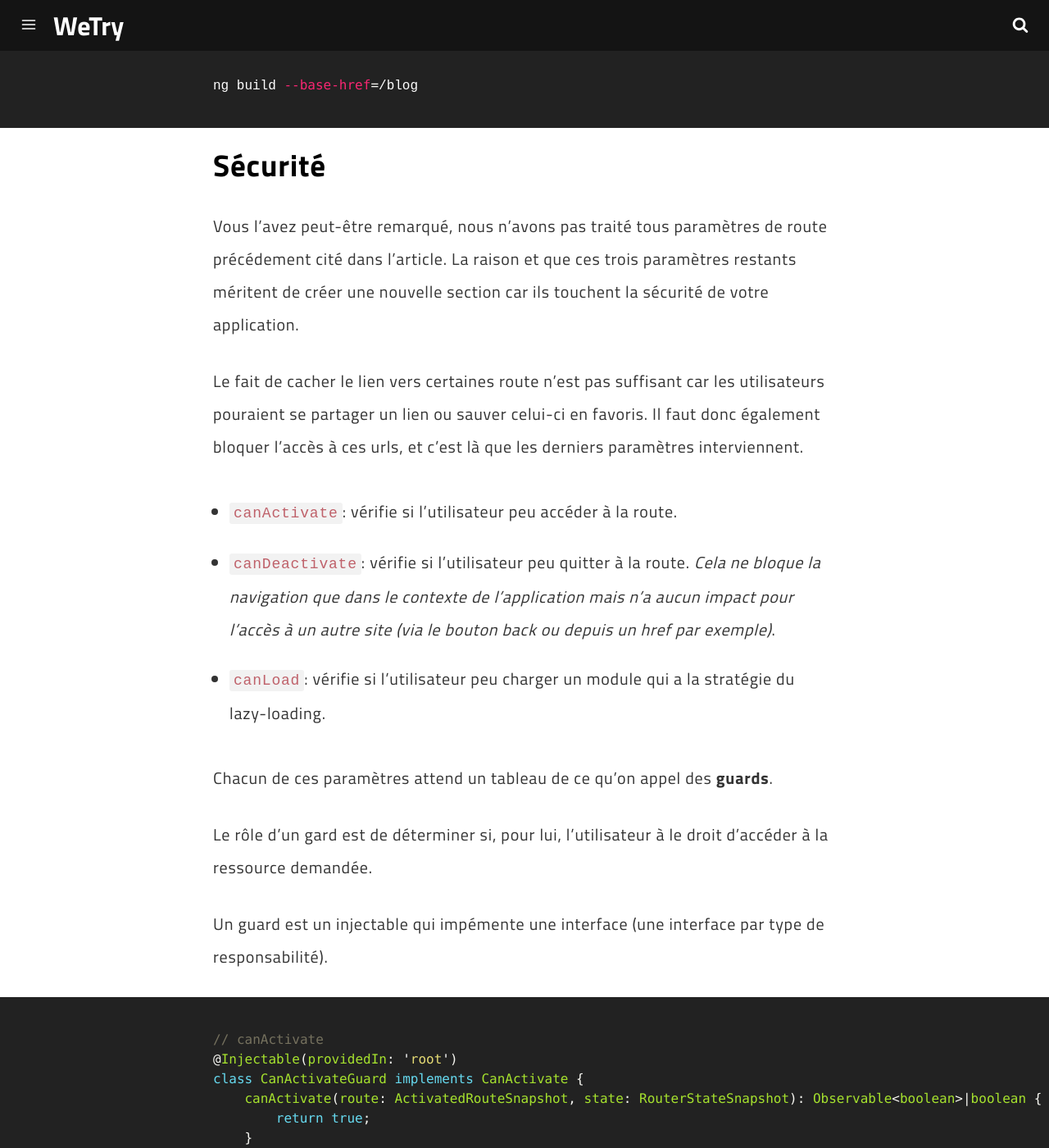
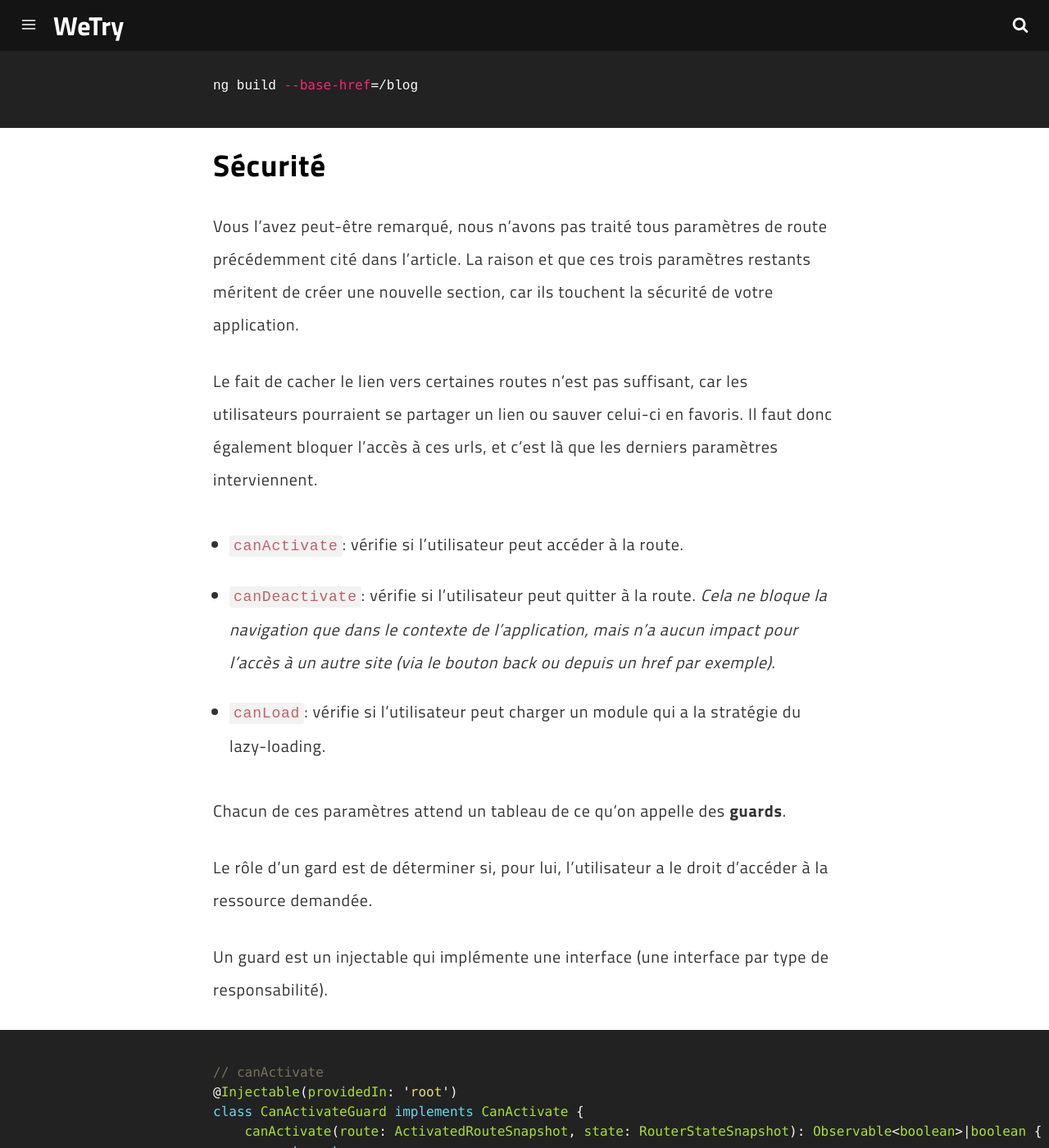
Before and after one commit to wetryio/jekyll-blog, a Jekyll site: the page built from _posts/2019-08-29-les-secrets-du-router-d'angular.md, in a window 1280 px wide and 1400 px high, scrolled down 17575 px. Shown: the whole window at 82% size. Built offline with Jekyll 4.4.1, drawn with Linux system fonts in a browser that asks for light colours; some of the changed text lies outside the part shown.

Commit message:
fox orthographe and wrong urls on site

````diff
--- a/_config.yml
+++ b/_config.yml
@@ -3,8 +3,7 @@ title: WeTry | Just another dev blog
 email: info@wetry.tech
 description: Just another dev blog.
 baseurl: "" # the subpath of your site, e.g. /blog
-# url: "https://wetry.tech" # the base hostname & protocol for your site
-url: ""
+url: "https://wetry.tech" # the base hostname & protocol for your site
 google_analytics: "UA-145445435-1"
 
 # User Settings
--- a/_includes/head.html
+++ b/_includes/head.html
@@ -12,7 +12,7 @@
     <meta name="twitter:title" content="{% if page.title %}{{ page.title }} | {{ site.username }}{% else %}{{ site.title }}{% endif %}">
     <meta name="twitter:description" content="{% if page.description %}{{ page.description | strip_html | strip_newlines | truncate: 160 }}{% else %}{{ site.description }}{% endif %}">
     {% if page.image %}
-    <meta property="twitter:image:src" content="{{ page.image }}">
+    <meta property="twitter:image:src" content="{{ page.image | prepend: site.baseurl | prepend: site.url }}">
     {% else %}
     <meta property="twitter:image:src" content="{{ "/assets/img/blog-image.png" | prepend: site.baseurl | prepend: site.url }}">
     {% endif %}
--- a/_posts/2019-08-29-les-secrets-du-router-d'angular.md
+++ b/_posts/2019-08-29-les-secrets-du-router-d'angular.md
@@ -54,7 +54,7 @@ RouterModule
 
 ## Fonctionnement des routes
 
-Concentrons nous sur les éléments les plus utilisés d'une route (l'interface complète peut être retrouvée [ici](https://angular.io/api/router/Route)):
+Concentrons-nous sur les éléments les plus utilisés d'une route (l'interface complète peut être retrouvée [ici](https://angular.io/api/router/Route)):
 
 ```ts
 interface Route {
@@ -104,7 +104,7 @@ Prenons par exemple le fait que nous voulons le même header et le même footer
 <router-outlet></router-outlet>
 <app-footer></app-footer>
 ```
-Mais comment peux-t'on masquer ces éléments dans le cas où nous nous trouvons sur la page de connexion ? Non nous n'utiliserons pas de <del>`*ngIf`</del>  pour arriver à notre faim. Heureusement Angular nous permet de pouvoir avec plusieurs router-outlet imbriqués.
+Mais comment peut-on masquer ces éléments dans le cas où nous nous trouvons sur la page de connexion ? Non nous n'utiliserons pas de <del>`*ngIf`</del>  pour arriver à notre faim. Heureusement Angular nous permet de pouvoir avec plusieurs router-outlet imbriqués.
 
 Créons alors un nouveau composant "container" qui s'occupera d'ajouter le header ainsi que le footer seulement dans certains cas et nettoyons notre AppComponent.
 
@@ -183,16 +183,16 @@ this.route.queryParams.subscribe(params => this.referrer = params['referrer']);
 
 Le lazy-loading permet de scinder votre "dist" en plusieurs fichiers qui ne seront chargés que si, et quand, une utilisation est nécessaire.
 
-Si vous faite un recherche à ce propos sur google, vous tomberez probablement sur un syntaxe de ce type: `loadChildren: './admin/admin.module#AdminModule'`. Il s'agit d'une syntaxe maintenant dépréciée qui a été créée par Angular afin d'être décortiquée et d'utiliser les informations avec SystemJS.
+Si vous faite une recherche à ce propos sur google, vous tomberez probablement sur un syntaxe de ce type: `loadChildren: './admin/admin.module#AdminModule'`. Il s'agit d'une syntaxe maintenant dépréciée qui a été créée par Angular afin d'être décortiquée et d'utiliser les informations avec SystemJS.
 
-A partir de la version 8 d'Angular, nous allons éviter SystemJS et utiliser la puissance du mécanisme d'[import de l'ES6](https://developer.mozilla.org/en-US/docs/Web/JavaScript/Reference/Statements/import).
+À partir de la version 8 d'Angular, nous allons éviter SystemJS et utiliser la puissance du mécanisme d'[import de l'ES6](https://developer.mozilla.org/en-US/docs/Web/JavaScript/Reference/Statements/import).
 
 Cependant le principe est le même dans les deux cas. Il s'agit de définir:
 * où se trouver le fichier à charger (`import('./admin/admin.module')`),
 * quelle classe du fichier représente le NgModule (`.then(m => m.AdminModule)`).
 
 La nouvelle syntaxe complète est donc la suivante: `loadChildren: import('./admin/admin.module').then(m => m.AdminModule)`.
-*Attention que vous ne pouvez pas modifier cette syntaxe (en ajoutant par exemple plus de code dans le `then`) car le build AOT ne la comprendra pas. Il est donc impératif de la respecter.*
+*Attention que vous ne pouvez pas modifier cette syntaxe (en ajoutant par exemple plus de code dans le `then`), car le build AOT ne la comprendra pas. Il est donc impératif de la respecter.*
 
 ```ts
 const routes: Routes = [
@@ -235,15 +235,15 @@ Il est possible naviguer aussi bien depuis l'HTML que le TypeScript. Découvrons
 
 ### HTML
 
-Pour naviguer nous allons utiliser la directive [`routerLink`](https://angular.io/api/router/RouterLink).
+Pour naviguer, nous allons utiliser la directive [`routerLink`](https://angular.io/api/router/RouterLink).
 
-Cette directive devrait être uniquement utilisée sur des balises de lien (`a`) mais elle peut en réalité se mettre sur n'importe quelle balise HTML. Cependant, le fait de le mettre en attribut d'un `a` génère également un `href` afin de pouvoir naviguer même si le JavaScript est désactivé côté client et que vous utilisez Universal.
+Cette directive devrait être uniquement utilisée sur des balises de lien (`a`), mais elle peut en réalité se mettre sur n'importe quelle balise HTML. Cependant, le fait de le mettre en attribut d'un `a` génère également un `href` afin de pouvoir naviguer même si le JavaScript est désactivé côté client et que vous utilisez Universal.
 
 ```html
 <a [routerLink]="['/admin','users']">Go to user list</a>
 ```
 
-Nous pouvons utiliser un string ou un tableau de string dans le routerLink (contrairement en TypeScript), cela revient au même résultat mais je préconise le fait de toujours utiliser la même syntaxe et c'est le **tableau** qui se trouve être le plus utile. En effet cela permet de rendre une partie de l'url **dynamique** comme un paramètre.
+Nous pouvons utiliser un string ou un tableau de string dans le routerLink (contrairement en TypeScript), cela revient au même résultat, mais je préconise le fait de toujours utiliser la même syntaxe et c'est le **tableau** qui se trouve être le plus utile. En effet cela permet de rendre une partie de l'url **dynamique** comme un paramètre.
 
 ```html
 <a [routerLink]="['/admin','users', id]">Go to user</a>
@@ -346,7 +346,7 @@ interface ExtraOptions {
 }
 ```
 
-Comme expliqué [précédement](#C'est-quoi-le-routing-?), il est possible de changer la stratégie de routing de l'API HTML5 en ancres, cela est possible via l'option `useHash`.
+Comme expliqué [précédemment](#C'est-quoi-le-routing-?), il est possible de changer la stratégie de routing de l'API HTML5 en ancres, cela est possible via l'option `useHash`.
 
 #### Lazy-load preloading
 
@@ -388,20 +388,20 @@ ng build --base-href=/blog
 
 ## Sécurité
 
-Vous l'avez peut-être remarqué, nous n'avons pas traité tous paramètres de route précédement cité dans l'article.
-La raison et que ces trois paramètres restants méritent de créer une nouvelle section car ils touchent la sécurité de votre application.
+Vous l'avez peut-être remarqué, nous n'avons pas traité tous paramètres de route précédemment cité dans l'article.
+La raison et que ces trois paramètres restants méritent de créer une nouvelle section, car ils touchent la sécurité de votre application.
 
-Le fait de cacher le lien vers certaines route n'est pas suffisant car les utilisateurs pouraient se partager un lien ou sauver celui-ci en favoris. Il faut donc également bloquer l'accès à ces urls, et c'est là que les derniers paramètres interviennent.
+Le fait de cacher le lien vers certaines routes n'est pas suffisant, car les utilisateurs pourraient se partager un lien ou sauver celui-ci en favoris. Il faut donc également bloquer l'accès à ces urls, et c'est là que les derniers paramètres interviennent.
 
-* `canActivate`: vérifie si l'utilisateur peu accéder à la route.
-* `canDeactivate`: vérifie si l'utilisateur peu quitter à la route. *Cela ne bloque la navigation que dans le contexte de l'application mais n'a aucun impact pour l'accès à un autre site (via le bouton back ou depuis un href par exemple)*.
-* `canLoad`: vérifie si l'utilisateur peu charger un module qui a la stratégie du lazy-loading.
+* `canActivate`: vérifie si l'utilisateur peut accéder à la route.
+* `canDeactivate`: vérifie si l'utilisateur peut quitter à la route. *Cela ne bloque la navigation que dans le contexte de l'application, mais n'a aucun impact pour l'accès à un autre site (via le bouton back ou depuis un href par exemple)*.
+* `canLoad`: vérifie si l'utilisateur peut charger un module qui a la stratégie du lazy-loading.
 
-Chacun de ces paramètres attend un tableau de ce qu'on appel des **guards**.
+Chacun de ces paramètres attend un tableau de ce qu'on appelle des **guards**.
 
-Le rôle d'un gard est de déterminer si, pour lui, l'utilisateur à le droit d'accéder à la ressource demandée.
+Le rôle d'un gard est de déterminer si, pour lui, l'utilisateur a le droit d'accéder à la ressource demandée.
 
-Un guard est un injectable qui impémente une interface (une interface par type de responsabilité).
+Un guard est un injectable qui implémente une interface (une interface par type de responsabilité).
 
 ```ts
 // canActivate
````
Also changed, not shown: other parts of _posts/2019-08-29-les-secrets-du-router-d'angular.md (+36 -36 lines).
